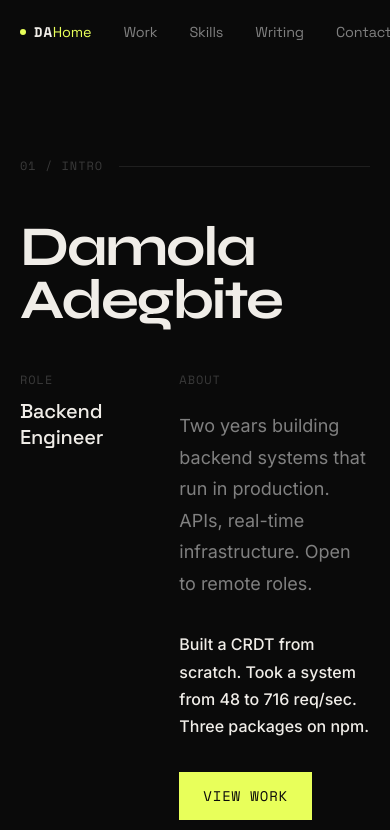
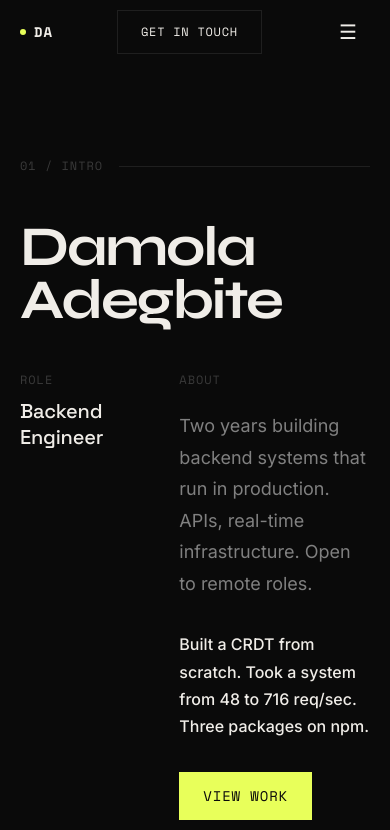
Before and after one commit to dax-side/portfolio, a React (Vite) app: page / in a window 390 px wide. Shown: the top 830 px of the page. Built offline with nearby package versions, Linux system fonts and the light colour scheme.

Commit message:
fix: add mobile navigation toggle and enhance responsiveness in Nav component

```diff
--- a/src/components/Nav.jsx
+++ b/src/components/Nav.jsx
@@ -3,6 +3,7 @@ import { useEffect, useRef, useState } from 'react'
 export default function Nav() {
   const [scrolled, setScrolled] = useState(false)
   const [active, setActive] = useState('home')
+  const [isOpen, setIsOpen] = useState(false)
 
   useEffect(() => {
     const onScroll = () => {
@@ -21,6 +22,12 @@ export default function Nav() {
     }
     window.addEventListener('scroll', onScroll, { passive: true })
     return () => window.removeEventListener('scroll', onScroll)
+  }, [])
+
+  useEffect(() => {
+    const onResize = () => { if (window.innerWidth > 768) setIsOpen(false) }
+    window.addEventListener('resize', onResize)
+    return () => window.removeEventListener('resize', onResize)
   }, [])
 
   const links = [
@@ -49,12 +56,12 @@ export default function Nav() {
           DA
         </a>
 
-        <ul style={styles.links}>
+        <ul className="nav-links-desktop" style={styles.links}>
           {links.map(link => (
             <li key={link.id}>
               <a
                 href={`#${link.id}`}
-                onClick={e => handleClick(e, link.id)}
+                onClick={e => { handleClick(e, link.id); setIsOpen(false) }}
                 className={`nav-link${active === link.id ? ' active' : ''}`}
               >
                 {link.label}
@@ -68,11 +75,37 @@ export default function Nav() {
           onClick={e => handleClick(e, 'contact')}
           id="nav-cta"
           className="btn-ghost"
-          style={{ fontSize: '0.75rem' }}
+          style={{ fontSize: '0.75rem', minHeight: '44px' }}
         >
           GET IN TOUCH
         </a>
+
+        <button
+          className="nav-hamburger"
+          aria-label={isOpen ? 'Close menu' : 'Open menu'}
+          onClick={() => setIsOpen(o => !o)}
+          style={styles.hamburger}
+        >
+          {isOpen ? '✕' : '☰'}
+        </button>
       </div>
+
+      {isOpen && (
+        <ul style={styles.mobileMenu}>
+          {links.map(link => (
+            <li key={link.id}>
+              <a
+                href={`#${link.id}`}
+                onClick={e => { handleClick(e, link.id); setIsOpen(false) }}
+                className={`nav-link${active === link.id ? ' active' : ''}`}
+                style={styles.mobileLink}
+              >
+                {link.label}
+              </a>
+            </li>
+          ))}
+        </ul>
+      )}
     </nav>
   )
 }
@@ -114,9 +147,24 @@ const styles = {
     display: 'inline-block',
     flexShrink: 0,
   },
-  links: {
+  links: {},
+  hamburger: {
+    color: '#F0EDE8',
+    fontSize: '1.25rem',
+    background: 'none',
+    border: 'none',
+    cursor: 'pointer',
+  },
+  mobileMenu: {
+    backgroundColor: 'rgba(10, 10, 10, 0.98)',
+    borderTop: '1px solid #1F1F1F',
+    padding: '8px 0',
+  },
+  mobileLink: {
     display: 'flex',
     alignItems: 'center',
-    gap: '32px',
+    minHeight: '44px',
+    padding: '0 var(--side-padding)',
+    width: '100%',
   },
 }
```
